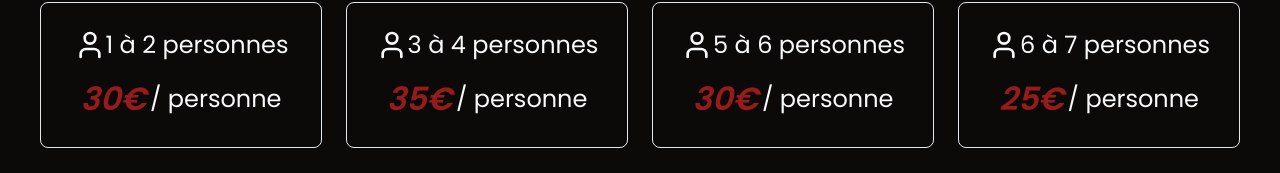
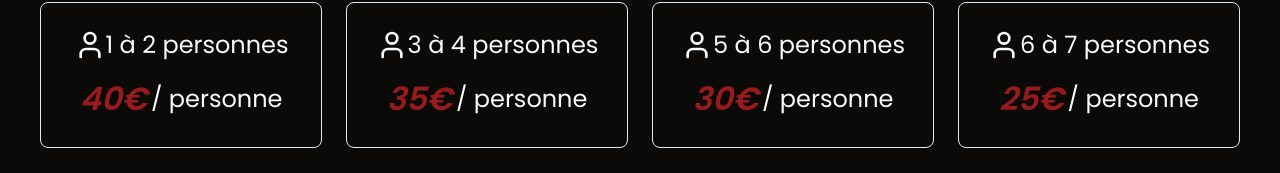
Before and after one commit to SebastienLaurentt/Escape-Game, a Next.js app: page / in a window 1280 px wide. Shown: the part 2093-2266 px from the top of the page. Built offline with nearby package versions, Linux system fonts and the light colour scheme.

Commit message:
fix typo

```diff
--- a/components/shared/Sections/Price.tsx
+++ b/components/shared/Sections/Price.tsx
@@ -9,7 +9,7 @@ const Price = () => {
       <ul className="flex flex-col items-center justify-center gap-y-4 md:gap-y-6 xl:flex-row xl:gap-x-6">
         <div className="flex flex-col  gap-y-4 md:flex-row md:gap-x-6 ">
           <li>
-            <PriceCard peopleNumber="1 à 2 personnes" price="30€" />
+            <PriceCard peopleNumber="1 à 2 personnes" price="40€" />
           </li>
           <li>
             <PriceCard peopleNumber="3 à 4 personnes" price="35€" />
```
